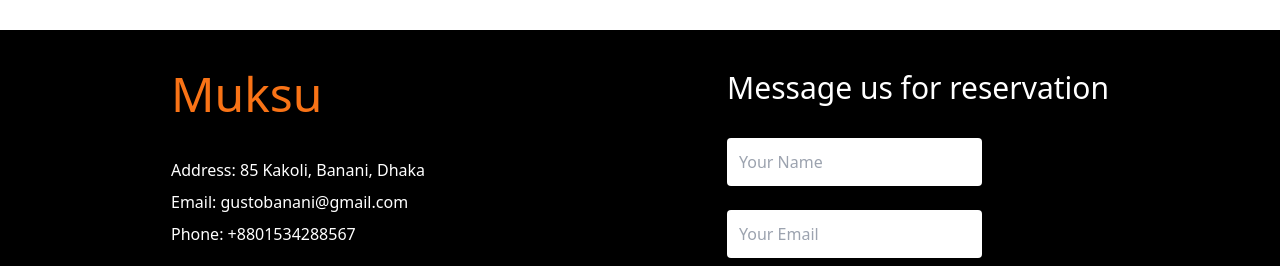
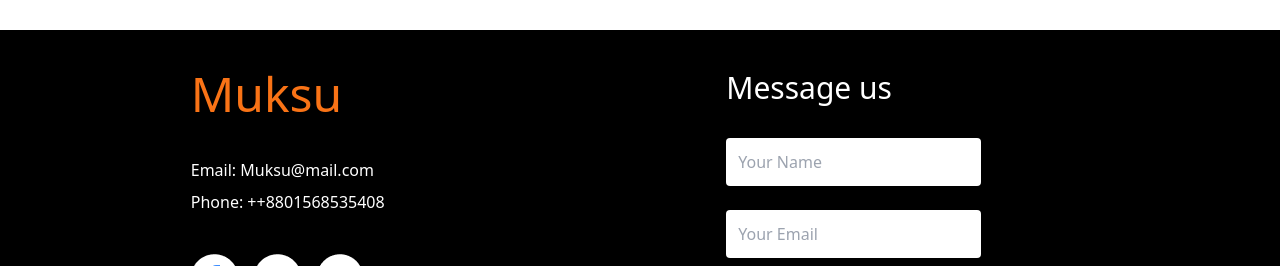
Before and after one commit to mohammadmunna1/assignment-10-client, a React (Vite) app: page /blog in a window 1280 px wide. Shown: the part 686-952 px from the top of the page. Built offline with nearby package versions, Linux system fonts and the light colour scheme; no server answers.

Commit message:
Footer Done

```diff
--- a/src/Pages/Shared/Footer/Footer.jsx
+++ b/src/Pages/Shared/Footer/Footer.jsx
@@ -6,9 +6,9 @@ const Footer = () => {
         <div className='bg-black text-white md:flex justify-around items-start p-5'>
             <div>
                 <p className='md:text-5xl text-3xl mt-5 md:mb-10 mb-5 text-orange-500'>Muksu</p>
-                <p className='text-md my-2'>Address: 85 Kakoli, Banani, Dhaka</p>
-                <p className='text-md my-2'>Email: gustobanani@gmail.com</p>
-                <p className='text-md my-2'>Phone: +8801534288567</p>
+
+                <p className='text-md my-2'>Email: Muksu@mail.com</p>
+                <p className='text-md my-2'>Phone: ++8801568535408</p>
                 <div className="links md:my-10 my-5">
                     <a href="https://www.facebook.com/"><img src="./assets/icons/fb.png" alt=""/></a>
                     <a href="https://www.twitter.com/"><img src="./assets/icons/twitter.png" alt=""/></a>
@@ -17,7 +17,7 @@ const Footer = () => {
 
             </div>
             <div className='mb-5'>
-            <h3 className="md:text-3xl text-2xl my-5">Message us for reservation</h3>
+            <h3 className="md:text-3xl text-2xl my-5">Message us</h3>
             <form>
                 <input className='my-3 rounded p-3 ' type="text" placeholder="Your Name"/><br/>
                 <input className='my-3 rounded p-3 ' type="email" placeholder="Your Email"/><br/>
```
